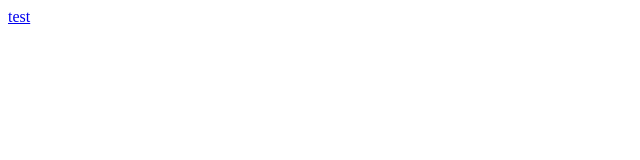
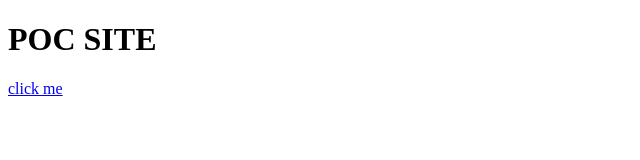
Before and after one commit to clouds-admins-logins-ads-google-com/mtamsk, a website: page index.html in a window 1280 px wide. Shown: the whole page, without its empty margins (0-640 px from the left). Drawn offline with Linux system fonts and the light colour scheme.

Commit message:
Update index.html

```diff
--- a/index.html
+++ b/index.html
@@ -1 +1,14 @@
-<a href="https://google.com">test</a>
+<!DOCTYPE html>
+ <html lang="en">
+ <head>
+   <meta charset="UTF-8">
+   <meta name="viewport" content="width=device-width, initial-scale=1.0">
+   <title>Back</title>
+ </head>
+ <body>
+   <h1>POC SITE</h1>
+   <a href="
+https://metamask.io
+">click me</a>
+ </body>
+ </html>
```
